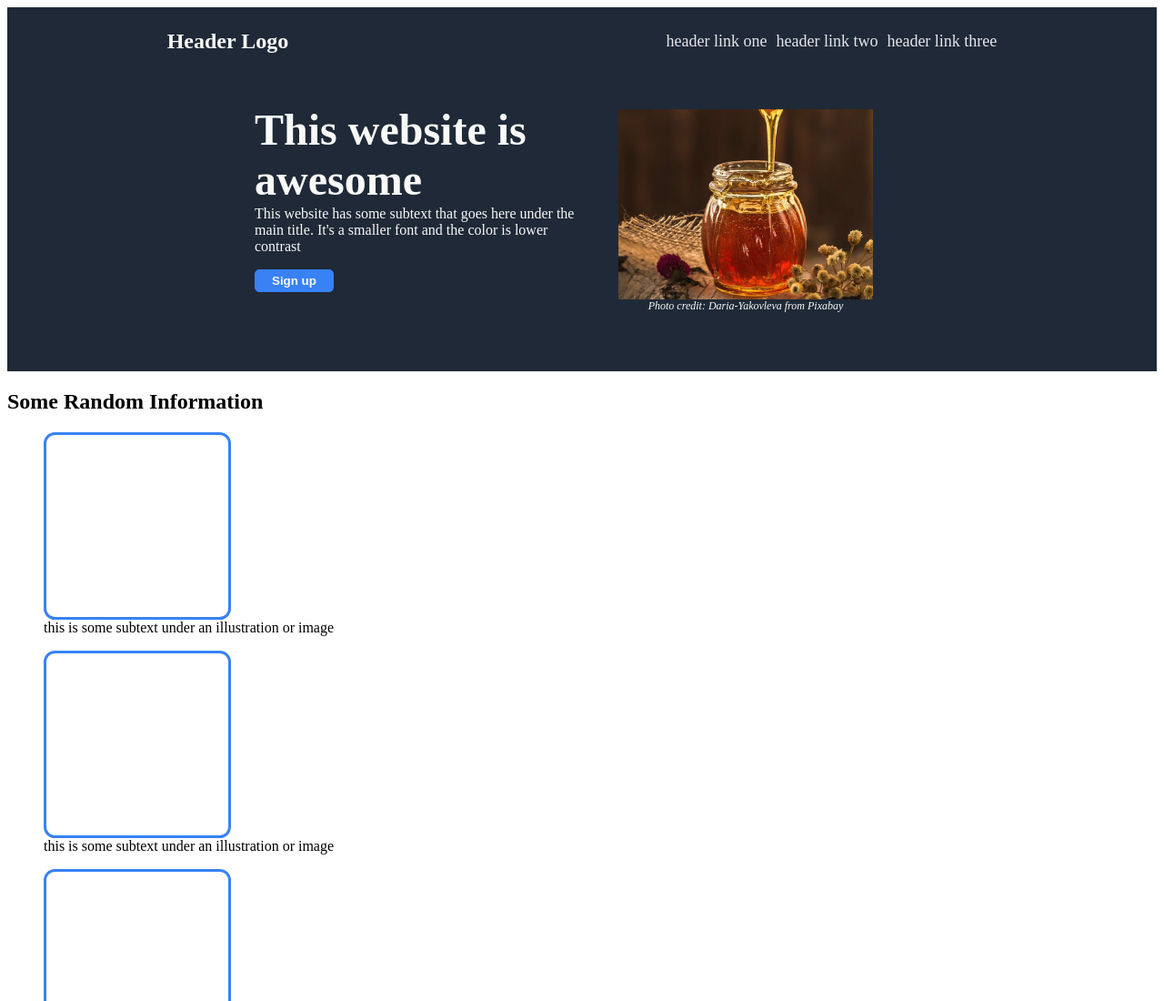
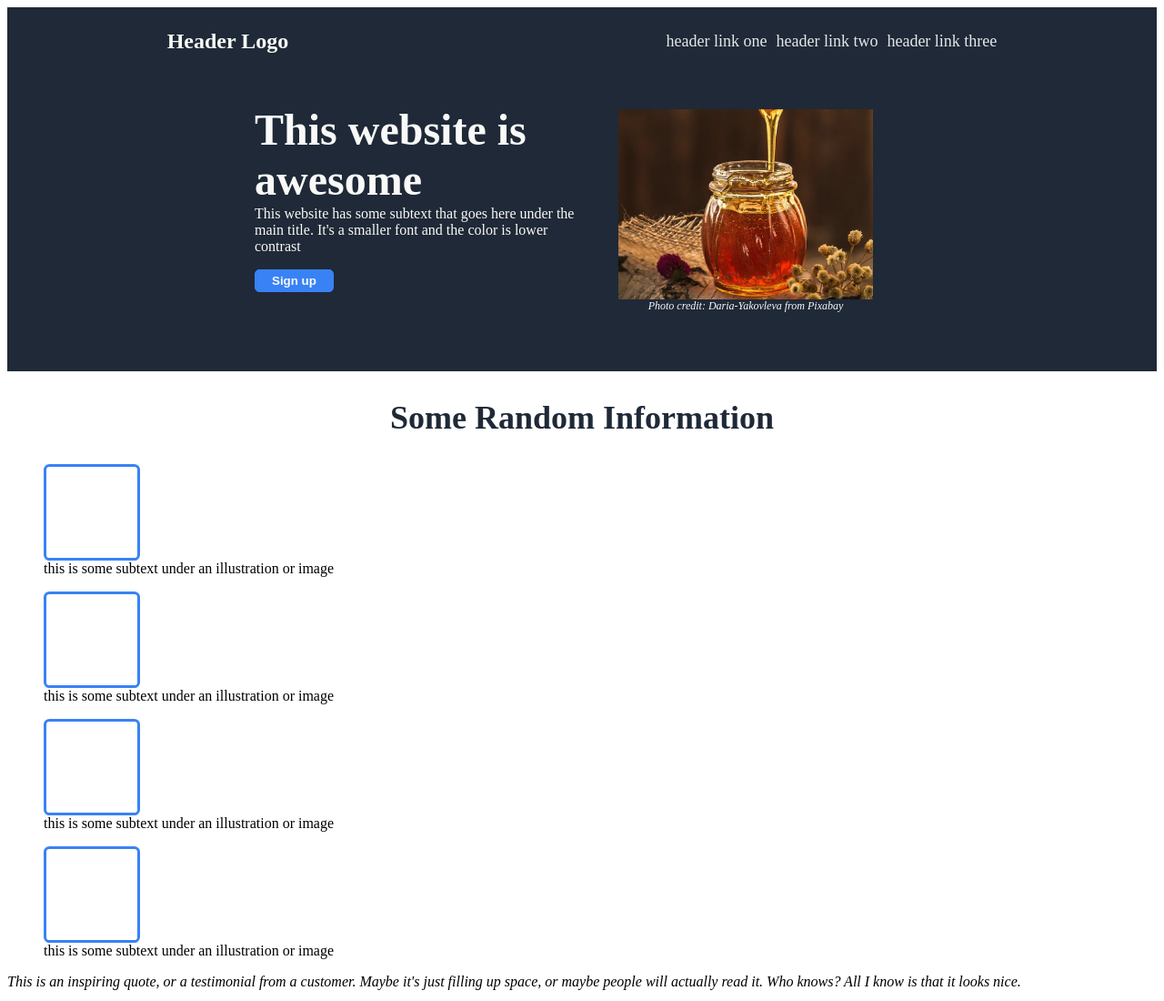
Before and after one commit to luyvannda/odin-landing-page, a plain HTML site: page index.html in a window 1280 px wide. Shown: the top 1100 px of the page at 91% size. Drawn offline with Linux system fonts and the light colour scheme.

Commit message:
change main header of call to action

```diff
--- a/CSS/styles.css
+++ b/CSS/styles.css
@@ -110,10 +110,17 @@ h1 {
   text-align: center;
 }
 
+h2 {
+  text-align: center;
+  font-size: 36px;
+  font-weight: bolder;
+  color: #1F2937;
+}
+
 .box {
   border: 3px solid #3882F6;
   border-radius: 6%;
   background: white;
-  width: 200px;
-  height: 200px;
+  width: 100px;
+  height: 100px;
 }
--- a/index.html
+++ b/index.html
@@ -39,7 +39,7 @@
     </div>
   </main>
 
-  <section>
+  <section class="call-to-action">
     <h2>Some Random Information</h2>
 
     <div class="box-container">
```
